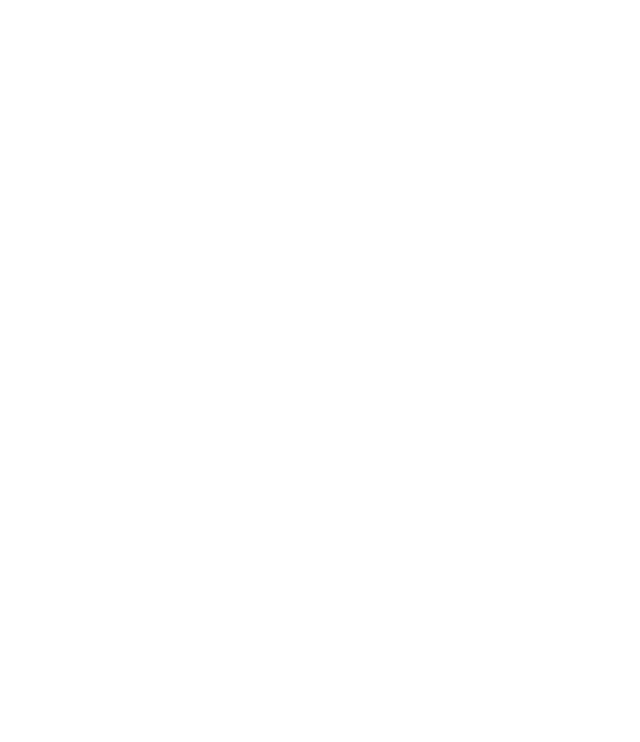
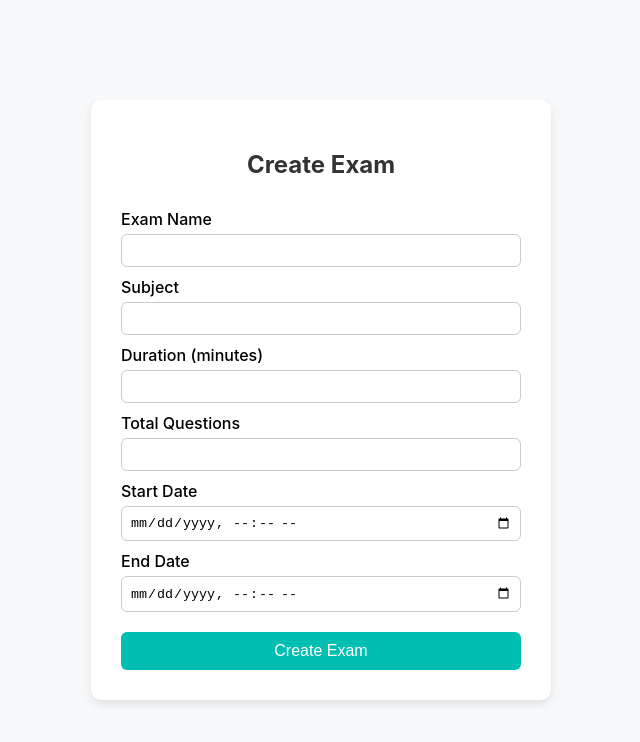
Before and after one commit to SIT2711/online-exam-system, a React (Create React App) app: page / in a window 1280 px wide. Shown: the top 742 px of the page, without its empty margins (319-959 px from the left). Built offline with nearby package versions, Linux system fonts and the light colour scheme.

Commit message:
'(Exam)'

```diff
--- a/src/App.js
+++ b/src/App.js
@@ -1,10 +1,10 @@
-import logo from './logo.svg';
-import './App.css';
+import React from "react";
+import Exam from "./pages/Exam";
 
 function App() {
   return (
-    <div className="App">
-
+    <div>
+      <Exam />
     </div>
   );
 }
--- /dev/null
+++ b/src/pages/Exam.jsx
@@ -0,0 +1,95 @@
+import React, { useState } from "react";
+import "../styles/Exam.css";
+
+function Exam() {
+  const [examData, setExamData] = useState({
+    examName: "",
+    subject: "",
+    duration: "",
+    totalQuestions: "",
+    startDate: "",
+    endDate: ""
+  });
+
+  const handleChange = (e) => {
+    setExamData({
+      ...examData,
+      [e.target.name]: e.target.value
+    });
+  };
+
+  const handleSubmit = (e) => {
+    e.preventDefault();
+    console.log("Exam Created:", examData);
+    alert("Exam Created Successfully!");
+  };
+
+  return (
+    <div className="exam-container">
+      <div className="exam-card">
+        <h2>Create Exam</h2>
+
+        <form onSubmit={handleSubmit}>
+
+          <label>Exam Name</label>
+          <input
+            type="text"
+            name="examName"
+            value={examData.examName}
+            onChange={handleChange}
+            required  />
+
+          <label>Subject</label>
+          <input
+            type="text"
+            name="subject"
+            value={examData.subject}
+            onChange={handleChange}
+            required
+          />
+
+          <label>Duration (minutes)</label>
+          <input
+            type="number"
+            name="duration"
+            value={examData.duration}
+            onChange={handleChange}
+            required
+          />
+
+          <label>Total Questions</label>
+          <input
+            type="number"
+            name="totalQuestions"
+            value={examData.totalQuestions}
+            onChange={handleChange}
+            required
+          />
+
+          <label>Start Date</label>
+          <input
+            type="datetime-local"
+            name="startDate"
+            value={examData.startDate}
+            onChange={handleChange}
+            required
+          />
+
+          <label>End Date</label>
+          <input
+            type="datetime-local"
+            name="endDate"
+            value={examData.endDate}
+            onChange={handleChange}
+            required
+          />
+
+          <button type="submit">Create Exam</button>
+
+        </form>
+      </div>
+    </div>
+  );
+}
+
+export default Exam;
--- /dev/null
+++ b/src/styles/Exam.css
@@ -0,0 +1,59 @@
+.exam-container {
+  background: #F8F9FA;
+  min-height: 100vh;
+  display: flex;
+  justify-content: center;
+  align-items: center;
+}
+
+.exam-card {
+  background: white;
+  padding: 30px;
+  width: 400px;
+  border-radius: 10px;
+  box-shadow: 0 4px 10px rgba(0,0,0,0.1);
+}
+
+.exam-card h2 {
+  text-align: center;
+  margin-bottom: 20px;
+  color: #333;
+}
+
+.exam-card form {
+  display: flex;
+  flex-direction: column;
+}
+
+.exam-card label {
+  margin-top: 10px;
+  font-weight: 500;
+}
+
+.exam-card input {
+  padding: 8px;
+  margin-top: 5px;
+  border: 1px solid #ccc;
+  border-radius: 6px;
+  outline: none;
+}
+
+.exam-card input:focus {
+  border-color: #00BFB2;
+}
+
+.exam-card button {
+  margin-top: 20px;
+  padding: 10px;
+  border: none;
+  background: #00BFB2;
+  color: white;
+  font-size: 16px;
+  border-radius: 6px;
+  cursor: pointer;
+  transition: 0.3s;
+}
+
+.exam-card button:hover {
+  background: #009f95;
+}
```
